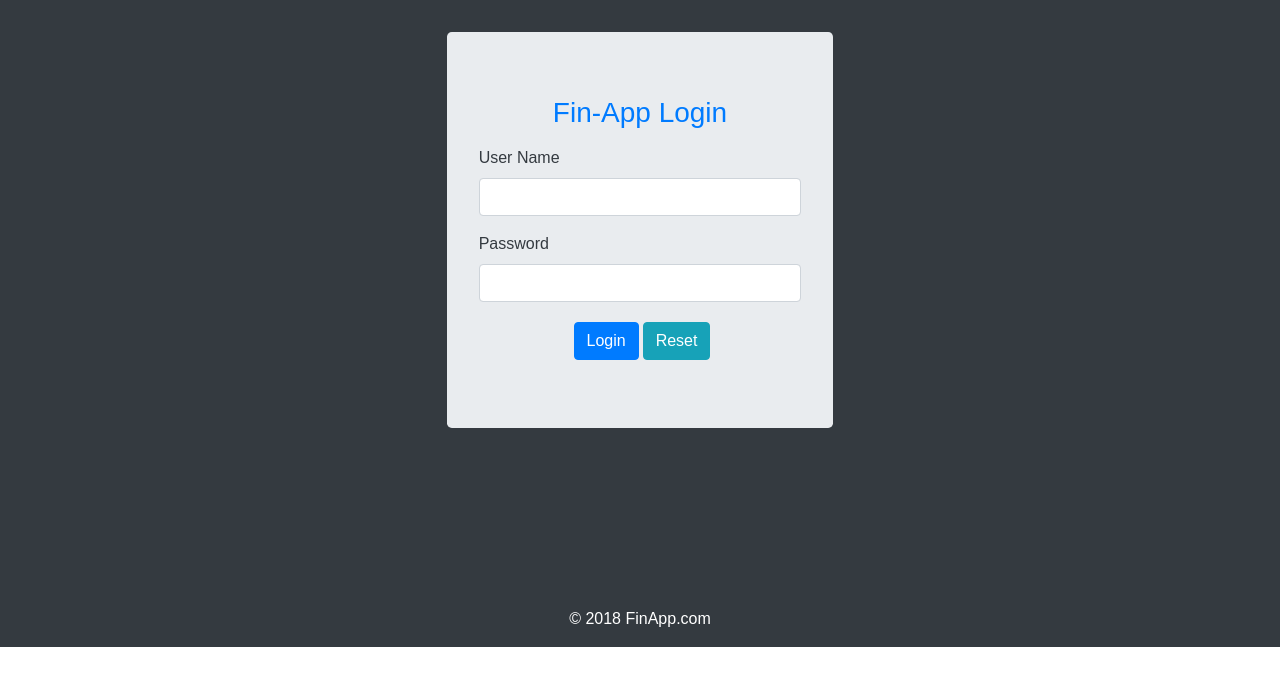
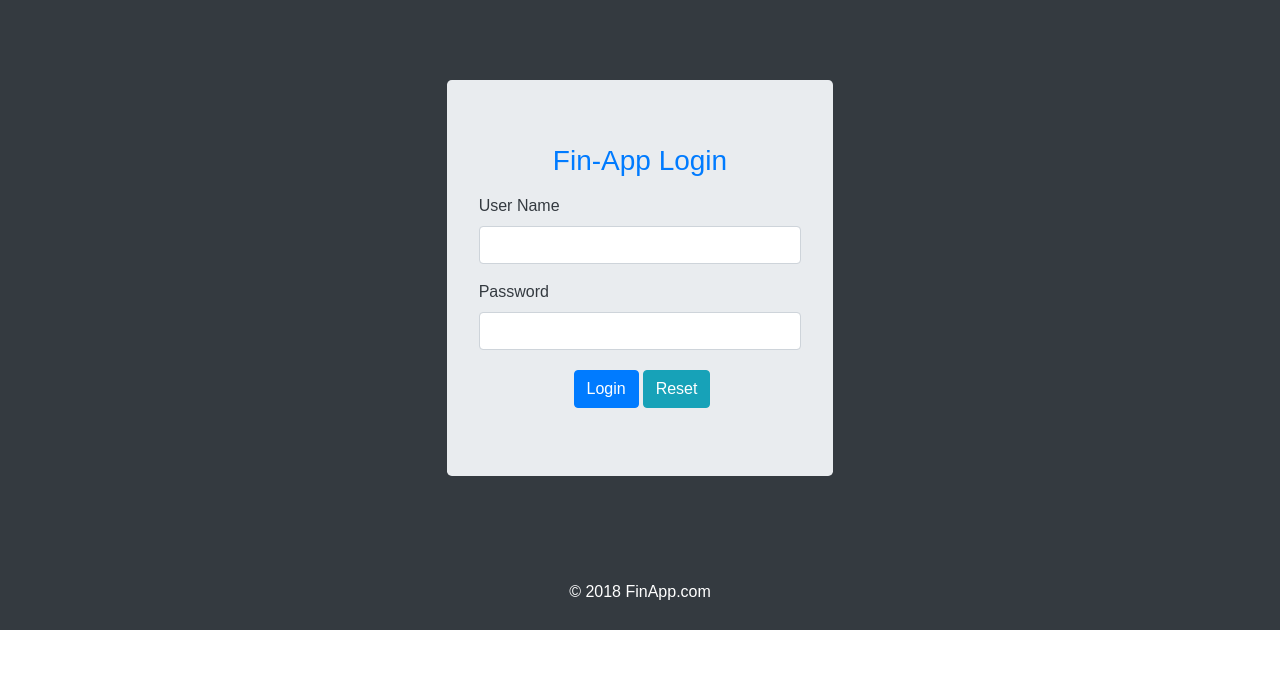
Before and after one commit to lekkanraj/finance_app, a React (Create React App) app: page /login in a window 1280 px wide. Shown: the top 686 px of the page. Built offline with nearby package versions, Linux system fonts and the light colour scheme.

Commit message:
Login/Logout

```diff
--- a/src/components/Login/Login.js
+++ b/src/components/Login/Login.js
@@ -39,7 +39,7 @@ class Login extends Component{
     }
     render(){
         return(
-            <div className="row">
+            <div className="row mt-5">
                 <div className="col-lg-12">
                     <div className="col-lg-4 col-sm-3 float-left">&nbsp;</div>
                     <div className="col-lg-4 col-sm-6 float-left">
--- a/src/custom.css
+++ b/src/custom.css
@@ -8,5 +8,5 @@ body{
     color:white;
 }
 .min-height-500{
-    min-height:575px;
+    min-height:500px;
 }
```
